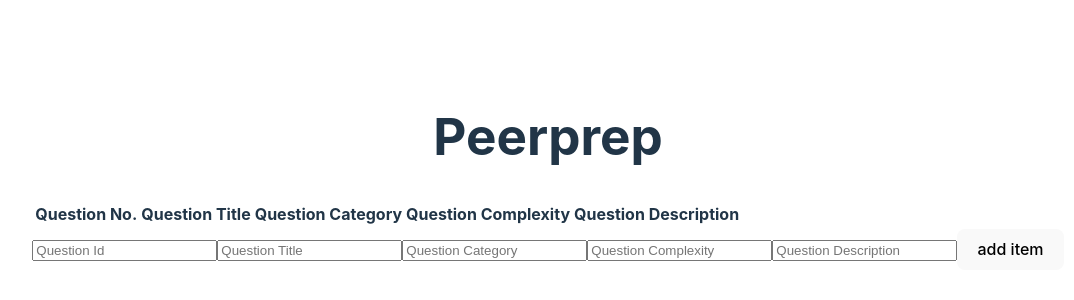
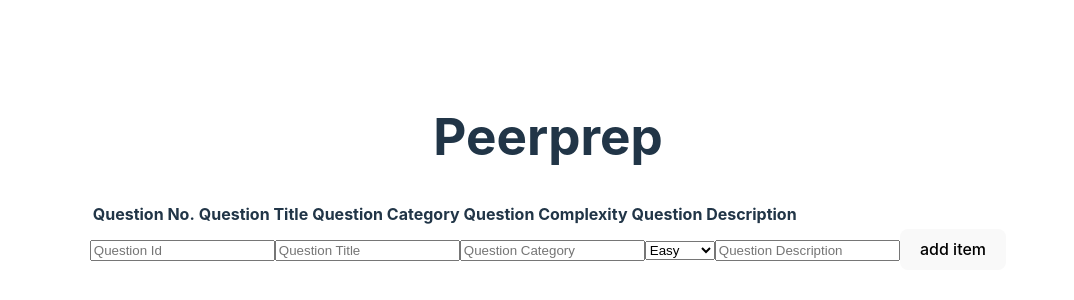
Before and after one commit to CS3219-AY2324S1/ay2324s1-course-assessment-g49, a React (Vite) app in the folder frontend/: page / in a window 1280 px wide. Shown: the part 228-528 px from the top of the page, without its empty margins (92-1166 px from the left). Built offline with nearby package versions, Linux system fonts and the light colour scheme.

Commit message:
Add check for duplicate questions and input validation for complexity

```diff
--- a/frontend/src/App.jsx
+++ b/frontend/src/App.jsx
@@ -22,19 +22,32 @@
 
 	const handleSubmit = (evt) => {
 		evt.preventDefault();
-		const question = {
-			id: Number(inputRefQuestionId.current.value),
-			title: inputRefTitle.current.value,
-			category: inputRefCategory.current.value,
-			complexity: inputRefComplexity.current.value,
-			description: inputRefDescription.current.value,
-		};
-		setQuestions([...questions, question]);
-		inputRefQuestionId.current.value = '';
-		inputRefTitle.current.value = '';
-		inputRefCategory.current.value = '';
-		inputRefComplexity.current.value = '';
-		inputRefDescription.current.value = '';
+
+		const id = Number(inputRefQuestionId.current.value);
+		const title = inputRefTitle.current.value;
+		const complexity = inputRefComplexity.current.value;
+		const description = inputRefDescription.current.value;
+
+		const isDuplicateQuestion =
+			storedQuestions !== null &&
+			storedQuestions.some((question) => question.title === title);
+
+		if (isDuplicateQuestion) {
+			// handle duplicate question
+		} else {
+			const newQuestion = {
+				id,
+				title,
+				complexity,
+				description,
+			};
+
+			setQuestions([...questions, newQuestion]);
+			inputRefQuestionId.current.value = '';
+			inputRefTitle.current.value = '';
+			inputRefComplexity.current.value = '';
+			inputRefDescription.current.value = '';
+		}
 	};
 
 	useEffect(() => {
@@ -65,11 +78,11 @@
 					placeholder="Question Category"
 					ref={inputRefCategory}
 				/>
-				<input
-					type="text"
-					placeholder="Question Complexity"
-					ref={inputRefComplexity}
-				/>
+				<select name="Question Complexity" ref={inputRefComplexity}>
+					<option value="Easy">Easy</option>
+					<option value="Medium">Medium</option>
+					<option value="Hard">Hard</option>
+				</select>
 				<input
 					type="text"
 					placeholder="Question Description"
```
